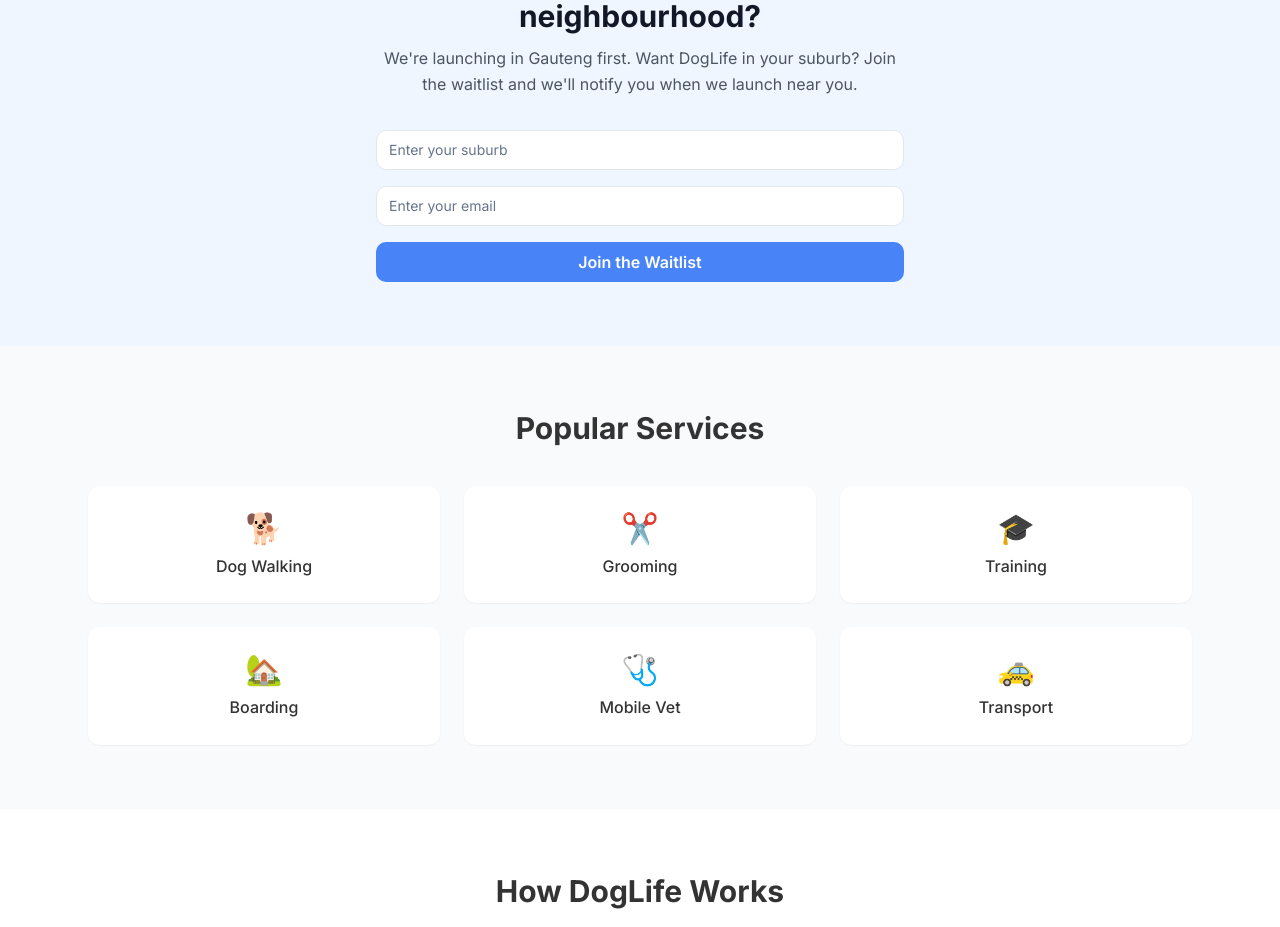
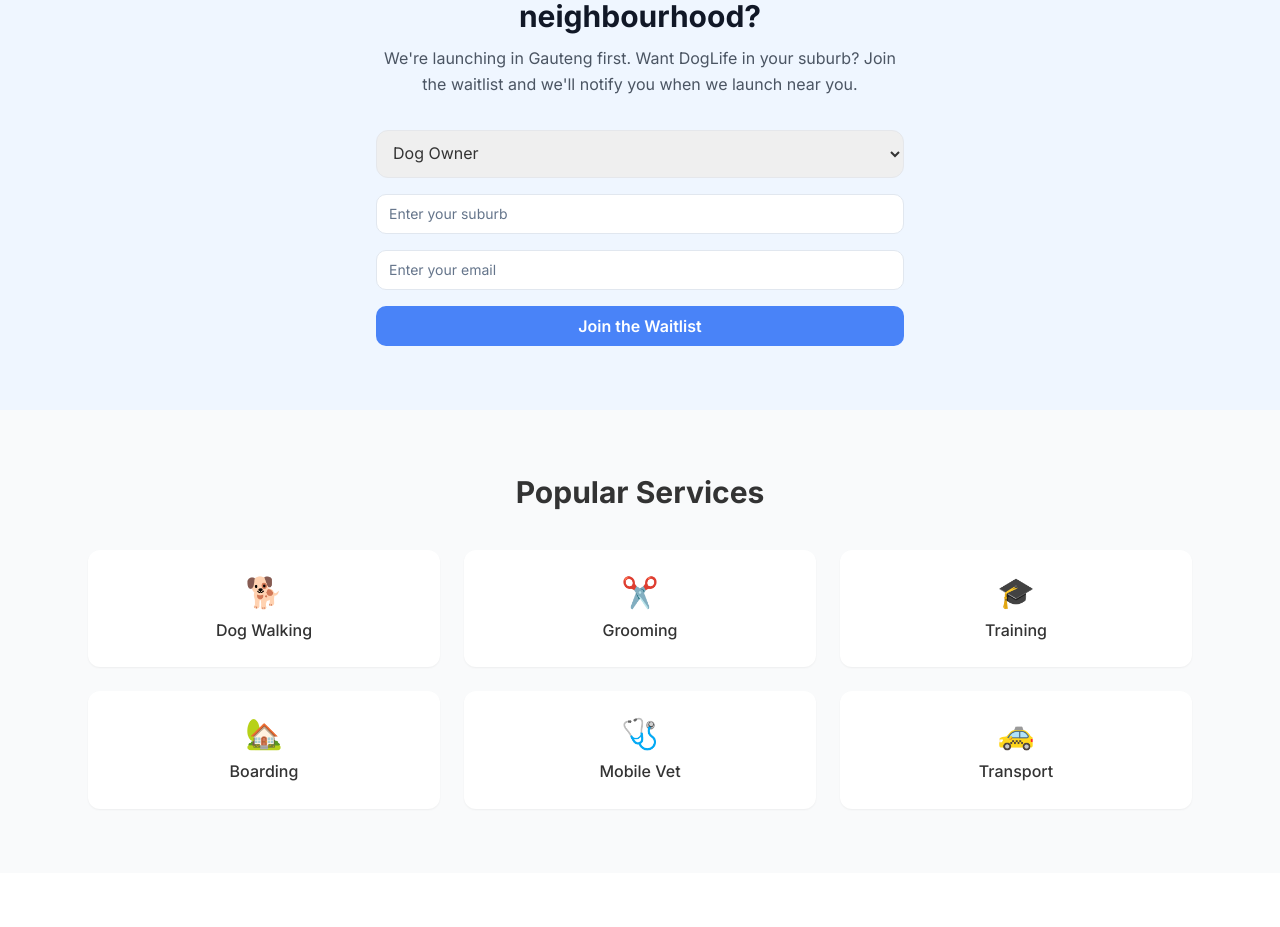
Before and after one commit to hayleylamberti-arch/doglife-frontend, a React (Vite) app in the folder doglife-frontend/: page /#/ in a window 1280 px wide. Shown: the part 1020-1947 px from the top of the page. Built offline with nearby package versions, Linux system fonts and the light colour scheme; no server answers.

Commit message:
Added owner/provider fields to waitlist form

```diff
--- a/doglife-frontend/src/components/NeighbourhoodWaitlist.tsx
+++ b/doglife-frontend/src/components/NeighbourhoodWaitlist.tsx
@@ -1,7 +1,14 @@
-import { Button } from "@/components/ui/button"
-import { Input } from "@/components/ui/input"
+import { useState } from "react";
+import { Button } from "@/components/ui/button";
+import { Input } from "@/components/ui/input";
 
 export default function NeighbourhoodWaitlist() {
+
+  const [suburb, setSuburb] = useState("");
+  const [email, setEmail] = useState("");
+  const [userType, setUserType] = useState("owner");
+  const [serviceType, setServiceType] = useState("");
+
   return (
     <section className="py-16 bg-blue-50">
       <div className="max-w-xl mx-auto px-6 text-center">
@@ -12,20 +19,61 @@
 
         <p className="text-gray-600 mb-8">
           We're launching in Gauteng first. Want DogLife in your suburb?
-Join the waitlist and we'll notify you when we launch near you.
+          Join the waitlist and we'll notify you when we launch near you.
         </p>
 
         <div className="space-y-4">
-          <Input placeholder="Enter your suburb" />
 
-          <Input placeholder="Enter your email" type="email" />
+          {/* Owner or Supplier */}
+          <select
+            value={userType}
+            onChange={(e) => setUserType(e.target.value)}
+            className="w-full border rounded-lg p-3"
+          >
+            <option value="owner">Dog Owner</option>
+            <option value="provider">Service Provider</option>
+          </select>
+
+          {/* Service Type (only for suppliers) */}
+          {userType === "provider" && (
+            <select
+              value={serviceType}
+              onChange={(e) => setServiceType(e.target.value)}
+              className="w-full border rounded-lg p-3"
+            >
+              <option value="">Select service</option>
+              <option value="walker">Dog Walker</option>
+              <option value="groomer">Dog Groomer</option>
+              <option value="trainer">Dog Trainer</option>
+              <option value="boarding">Boarding</option>
+              <option value="vet">Mobile Vet</option>
+              <option value="transport">Pet Transport</option>
+              <option value="other">Other</option>
+            </select>
+          )}
+
+          {/* Suburb */}
+          <Input
+            placeholder="Enter your suburb"
+            value={suburb}
+            onChange={(e) => setSuburb(e.target.value)}
+          />
+
+          {/* Email */}
+          <Input
+            placeholder="Enter your email"
+            type="email"
+            value={email}
+            onChange={(e) => setEmail(e.target.value)}
+          />
 
           <Button className="w-full">
             Join the Waitlist
           </Button>
+
         </div>
 
       </div>
     </section>
-  )
+  );
 }
```
